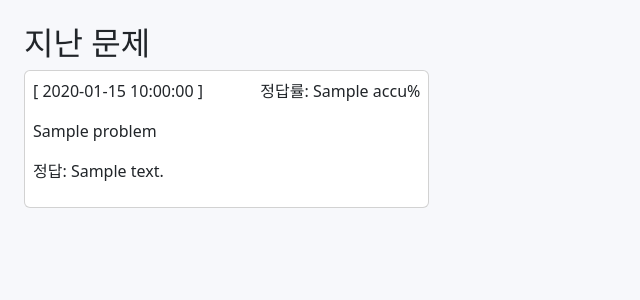
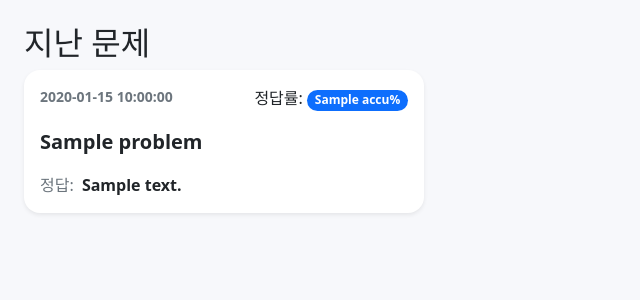
Before and after one commit to seo-dongyeon/DailyDrop, a Flask app: template templates/quiz/archive.html in a window 1280 px wide. Shown: the part 64-364 px from the top of the page, without its empty margins (0-640 px from the left). Run offline with Flask 3, Linux system fonts and the light colour scheme; the template is opened without the code that fills it: most values are stand-ins (such as "Sample title", 1, 10 or a date in 2020).

Commit message:
archive.html 디자인 수정

```diff
--- a/templates/quiz/archive.html
+++ b/templates/quiz/archive.html
@@ -4,20 +4,26 @@
 <h2>지난 문제</h2>
 {# ===== [팀원 A 작업 영역] ===== #}
 {# TODO: 지난 문제 카드 그리드 + 내 결과 #}
-<div class="row g-2">
+<div class="row g-3">
   {% for p in problems %}
     <div class="col-md-4">
-      <div class="card p-2 mb-2">
+      <div class="card p-3 rounded-4 shadow-sm border-0">
         <p class="d-flex justify-content-between">
-          <span>[ {{ p.date }} ]</span>
-          <span>정답률: {{ accu_list[loop.index0] }}%</span>
+          <span class="small text-secondary fw-semibold">
+            {{ p.date }}
+          </span>
+          <span>
+            <span>정답률: </span>
+            <span class="badge rounded-pill bg-primary">{{ accu_list[loop.index0] }}%</span>
+          </span>
         </p>
-        <p class="text-start">
+        <p class="fs-5 fw-semibold mb-3">
           {{ p.title }}
         </p>
-        <p class="text-start">
-          정답: {{p.answer}}
-        </p>
+      <p class="mb-0">
+        <span class="text-secondary">정답: </span>
+        <span class="fw-semibold ms-1">{{ p.answer }}</span>
+      </p>
       </div>
     </div>
   {% endfor %}
```
